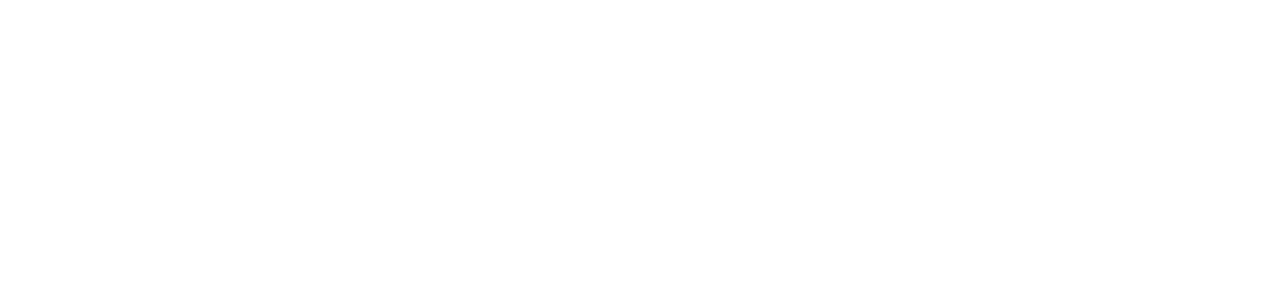
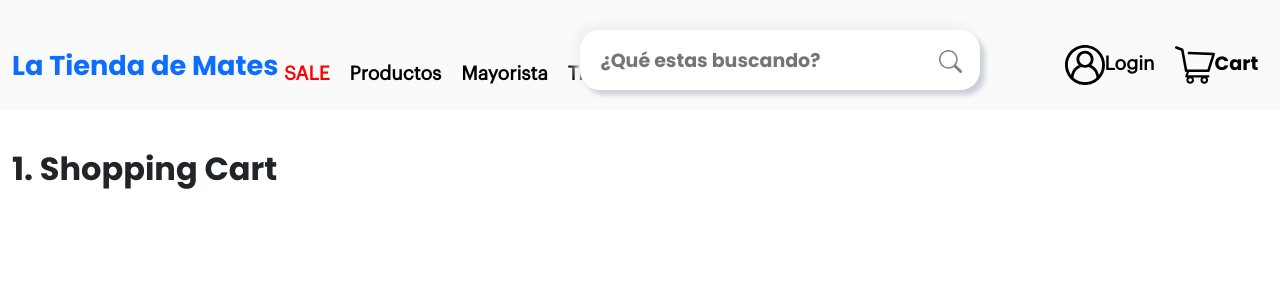
Before and after one commit to lsantillan13/La-tienda-de-mates, a React (Create React App) app: page /Cart in a window 1280 px wide. Shown: the top 300 px of the page. Built offline with nearby package versions, Linux system fonts and the light colour scheme.

Commit message:
last commit

```diff
--- a/src/App.jsx
+++ b/src/App.jsx
@@ -10,6 +10,8 @@
 import { ViewProvider } from "./Context/CartView Context/CartViewContext";
 import ItemContainer from "./components/ItemContainer/ItemContainer";
 
+/*COMPONENTE DE PRUEBA*/
+import Test from "./Pages/Test/Test";
 // import Login from "./components/Login/Login";
 // import {MyCount} from './components/Contador/Contador';
 function App() {
@@ -24,7 +26,7 @@
     <Route exact path="/category/:categoryId" component={MatesContainer}/>
     <Route exact path="/Productos/Todos los productos" component={ProductsContainer}/>
     <Route exact path="/Itemcontainer" component={ItemContainer}/>
-    <Route exact path="/Cart" /*component={ShoppingCart}*//>
+    <Route path="/Cart" component={Test}/>
     </ViewProvider>
     </CartProvider>
   </Switch>
--- a/src/Context/CartContext/CartContext.js
+++ b/src/Context/CartContext/CartContext.js
@@ -3,7 +3,7 @@
 export const CartProvider = ({children}) => {
     const [carrito, setCarrito] = useState([])
     /*CONSOLE LOG PARA VER COMO SE SUMAN LOS ITEMS*/
-    console.log(carrito);
+    console.log(carrito)
     /*LOS ITEMS SE AGREGAN AL CARRITO DESDE LA HOME PAGE O DESDE EL ITEM DETAIL*/
     /*EN EL ITEM DETAIL LOS ITEMS SE AGREGAN AL FINALIZAR LA COMPRA*/
     const agregarAlCarrito = (itemRecibido) => {setCarrito([...carrito, itemRecibido])}
@@ -20,7 +20,7 @@
     const cantidadCarrito = () => {return carrito.reduce( (acc, prod) => parseInt(acc) + parseInt(prod.cantidad), 0)}
 
     return (
-        <CartContext.Provider value={{carrito, agregarAlCarrito, cantidadCarrito, eliminarProducto,clearCart,}}>
+        <CartContext.Provider value={{ carrito, agregarAlCarrito, cantidadCarrito, eliminarProducto,clearCart}}>
             {children}
         </CartContext.Provider>
     )}
--- /dev/null
+++ b/src/Pages/Test/Test.css
@@ -0,0 +1,10 @@
+.shoppingcart{
+    position: relative;
+    top: 150px;
+    width: 100%;
+    background-color: #fff;
+}
+.product-on-cart{
+    margin: 60px;
+    outline: 1px solid #d9d9d9;
+}
--- /dev/null
+++ b/src/Pages/Test/Test.js
@@ -0,0 +1,17 @@
+import React, { useContext } from 'react';
+import { CartContext } from '../../Context/CartContext/CartContext';
+import NavBar from '../../components/Navbar/navBar';
+import './Test.css'
+const Test = () => {
+    const {carrito, eliminarProducto} = useContext(CartContext);
+    return (
+        <main>
+        <NavBar/>
+        <section className="shoppingcart container-fluid">
+            <h2>1. Shopping Cart</h2>
+        {carrito.map((x) => <div className="product-on-cart"> <h4>{x.item}</h4> <button onClick={() => eliminarProducto}>Eliminar Item</button> </div>)}
+        </section>
+        </main>
+    )
+}
+export default Test;
--- a/src/components/CartWidget/CartWidget.js
+++ b/src/components/CartWidget/CartWidget.js
@@ -6,7 +6,7 @@
     const {cantidadCarrito} = useContext(CartContext)
 return (
     <>
-    <p className="cart-widget-ammount">{cantidadCarrito()}</p>
+    {cantidadCarrito(0) ? <p className="cart-widget-ammount">{cantidadCarrito()}</p> : null}
     </>
 )
 }
--- a/src/components/Item/Item.js
+++ b/src/components/Item/Item.js
@@ -8,8 +8,8 @@
     const {agregarAlCarrito} = useContext(CartContext);
     const handleAgregar = () => {
         agregarAlCarrito({
-            "item": `Nombre: ${nombre}, Id: ${id}`,
-            "cantidad": `${count}`,
+            "item": `${nombre} x ${count} | $${precio}`,
+            "cantidad": `${count}`
     })}
     return (
         <>
--- a/src/components/Product/Product.js
+++ b/src/components/Product/Product.js
@@ -1,7 +1,8 @@
-import React from 'react'
+import React, { useContext } from 'react'
 import {Link} from 'react-router-dom';
-
+import {CartContext} from '../../Context/CartContext/CartContext';
 function Product(props) {
+    const {carrito} = useContext(CartContext)
     const {product, onAdd} = props;
     return (
         <div>
@@ -18,7 +19,7 @@
             <div className="product--info"> {product.descripcion}</div>
             <div className="product--price">{'$' + product.precio}</div>
             {/*ACA TENGO QUE HACER UNA FUNCION PARA AÑADIR AL CARRO Y/O NEW TAB AL CARRITO*/}
-            <button onClick={() => onAdd(product)}className="add-to-cart">Añadir al Carrito</button>
+            <button onClick={() => onAdd(product)} className="add-to-cart">Añadir al Carrito</button>
             </div>
             </div>
             {/* <img style={{position: 'relative', background: 'green', width: '200px', height: '200px'}} className="small" src={product.imagen} alt={product.nombre}></img>
```
